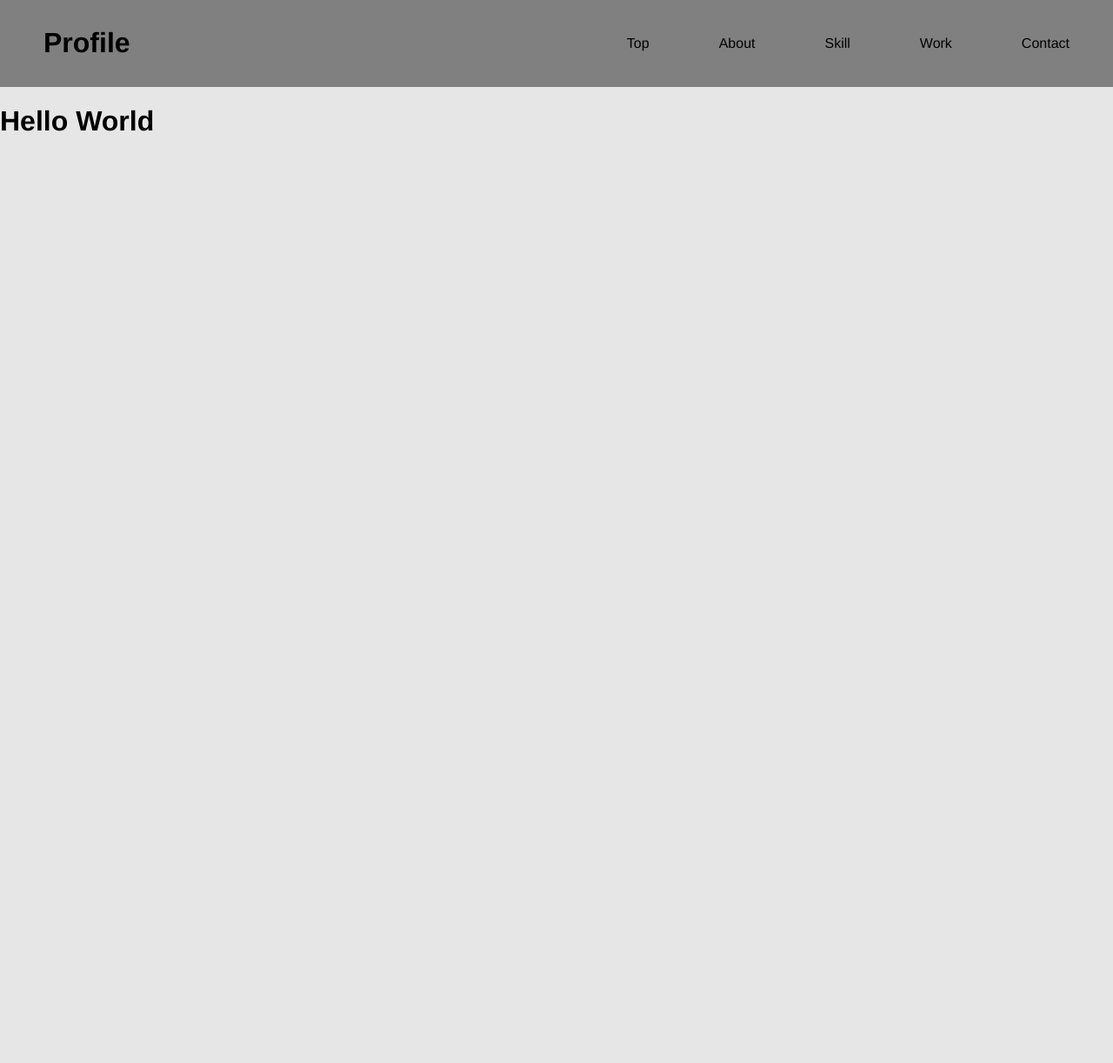
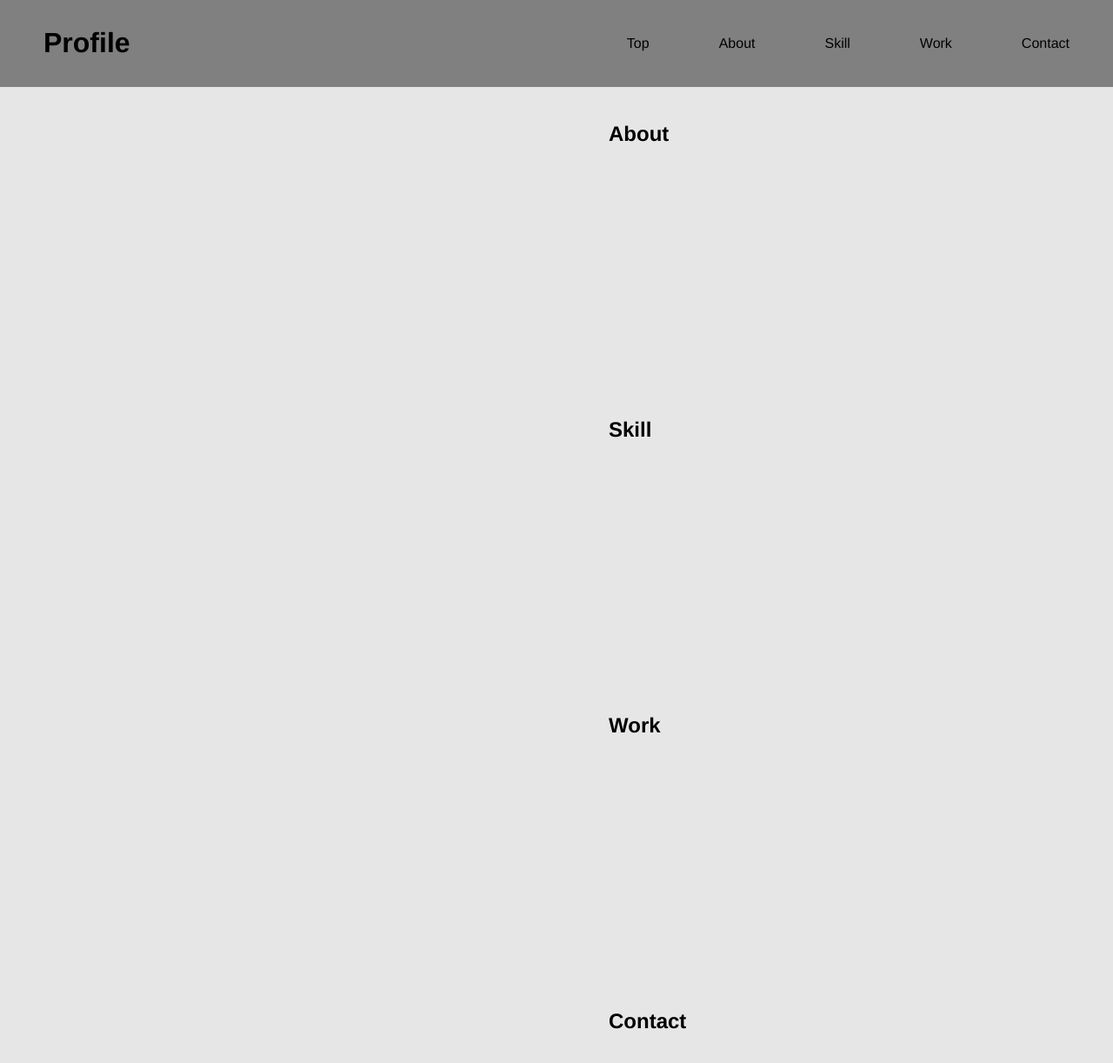
Before and after one commit to OnoS07/My_Profile, a React (Create React App) app: page / in a window 1280 px wide. Shown: the top 1222 px of the page at 87% size. Before the commit the page ends 800 px from the top, so only its background shows below. Built offline with nearby package versions, Linux system fonts and the light colour scheme.

Commit message:
[add]項目のレイアウト作成

```diff
--- a/src/App.css
+++ b/src/App.css
@@ -26,3 +26,14 @@ header{
     list-style: none;
     margin-left: 80px;
 }
+
+.section{
+    height: 300px;
+    width: 100%;;
+    text-align: center;
+}
+
+.title{
+    border-bottom: 2px solid black;
+    margin: 40px 700px;
+}
--- a/src/App.js
+++ b/src/App.js
@@ -1,13 +1,20 @@
 import React from 'react';
 import './App.css';
 import Header from './components/Header.js';
+import About from './components/About.js';
+import Skill from './components/Skill.js';
+import Work from './components/Work.js';
+import Contact from './components/Contact.js';
 
 class App extends React.Component {
   render() {
     return (
       <div>
-      <Header />
-      <h1>Hello World</h1>
+        <Header />
+        <About />
+        <Skill />
+        <Work />
+        <Contact />
       </div>
     );
   }
--- /dev/null
+++ b/src/components/About.js
@@ -0,0 +1,12 @@
+import React from 'react';
+import Title from './Title.js';
+
+function About(props){
+    return(
+        <div className = "section">
+            <Title title = "About" />
+        </div>
+    )
+};
+
+export default About;
--- /dev/null
+++ b/src/components/Contact.js
@@ -0,0 +1,12 @@
+import React from 'react';
+import Title from './Title.js';
+
+function Contact(props){
+    return(
+        <div className = "section">
+            <Title title = "Contact" />
+        </div>
+    )
+};
+
+export default Contact;
--- /dev/null
+++ b/src/components/Skill.js
@@ -0,0 +1,12 @@
+import React from 'react';
+import Title from './Title.js';
+
+function Skill(props){
+    return(
+        <div className = "section">
+            <Title title = "Skill" />
+        </div>
+    )
+};
+
+export default Skill;
--- /dev/null
+++ b/src/components/Title.js
@@ -0,0 +1,11 @@
+import React from 'react';
+
+class Title extends React.Component {
+    render(){
+        return(
+            <h2 className = "title">{this.props.title}</h2>
+        );
+    }
+}
+
+export default Title;
--- /dev/null
+++ b/src/components/Work.js
@@ -0,0 +1,12 @@
+import React from 'react';
+import Title from './Title.js';
+
+function Work(props){
+    return(
+        <div className = "section">
+            <Title title = "Work" />
+        </div>
+    )
+};
+
+export default Work;
```
Also changed, not shown: 1 other file (tests, documents, lock files or other folders).
